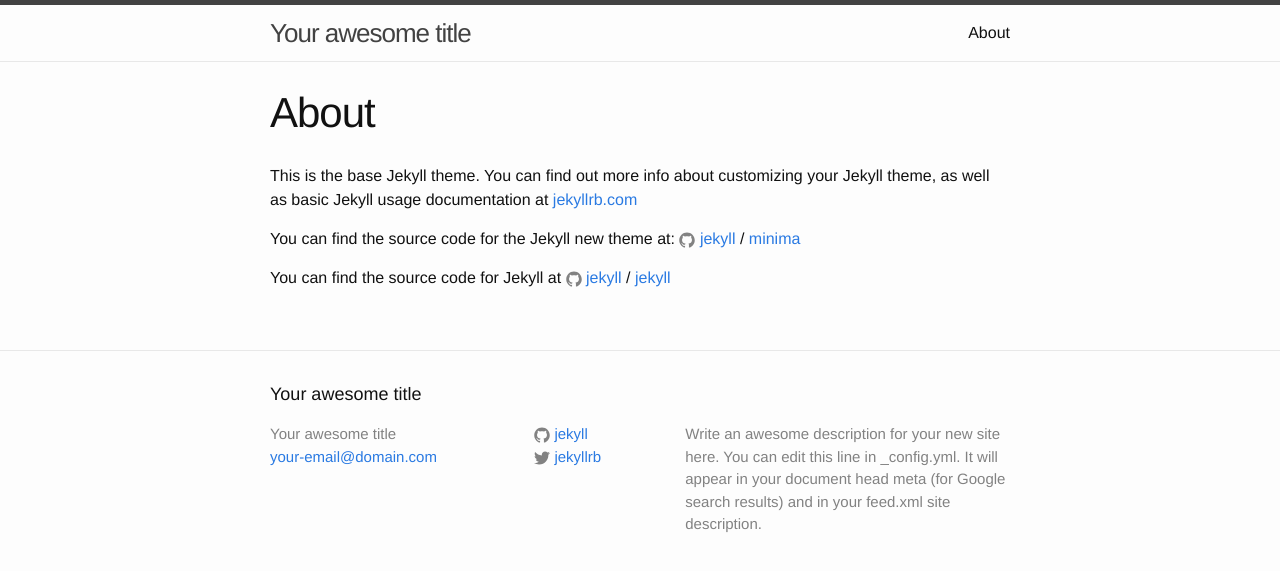
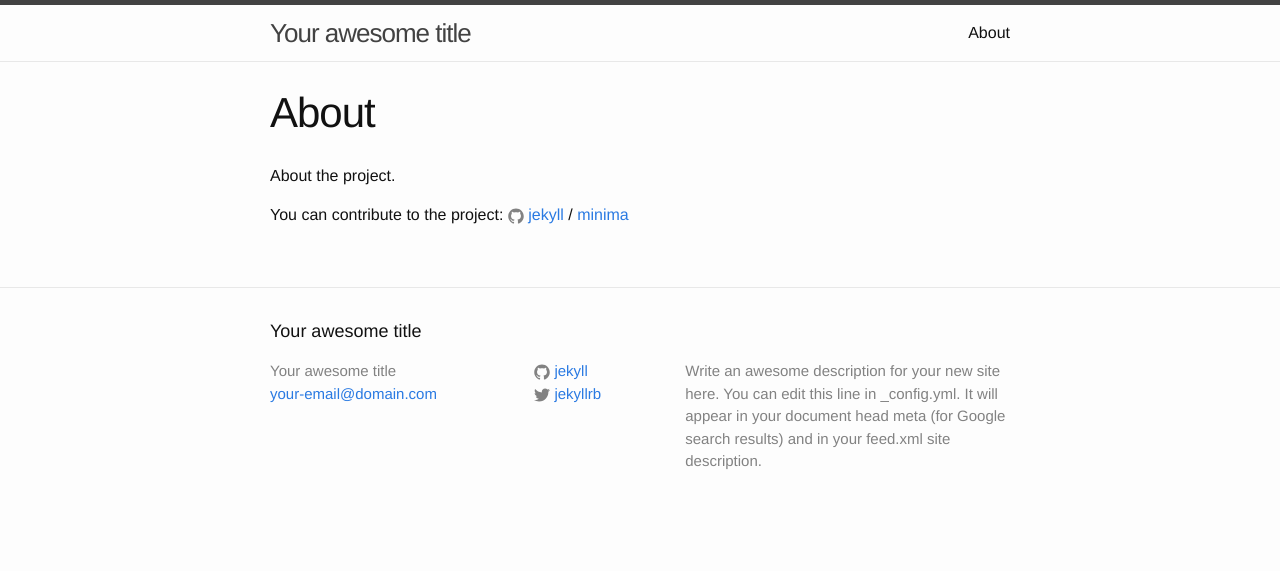
Before and after one commit to rsheeter/japanese, a Jekyll site: the page built from about.md, in a window 1280 px wide. Shown: the top 571 px of the page. Built offline with Jekyll 4.4.1, drawn with Linux system fonts in a browser that asks for light colours.

Commit message:
Updates static about page

```diff
--- a/about.md
+++ b/about.md
@@ -4,12 +4,7 @@
 permalink: /about/
 ---
 
-This is the base Jekyll theme. You can find out more info about customizing your Jekyll theme, as well as basic Jekyll usage documentation at [jekyllrb.com](http://jekyllrb.com/)
+About the project.
 
-You can find the source code for the Jekyll new theme at:
-{% include icon-github.html username="jekyll" %} /
-[minima](https://github.com/jekyll/minima)
-
-You can find the source code for Jekyll at
-{% include icon-github.html username="jekyll" %} /
-[jekyll](https://github.com/jekyll/jekyll)
+You can contribute to the project:
+{% include icon-github.html username="jekyll" %} / [minima](https://github.com/jekyll/minima)
```
